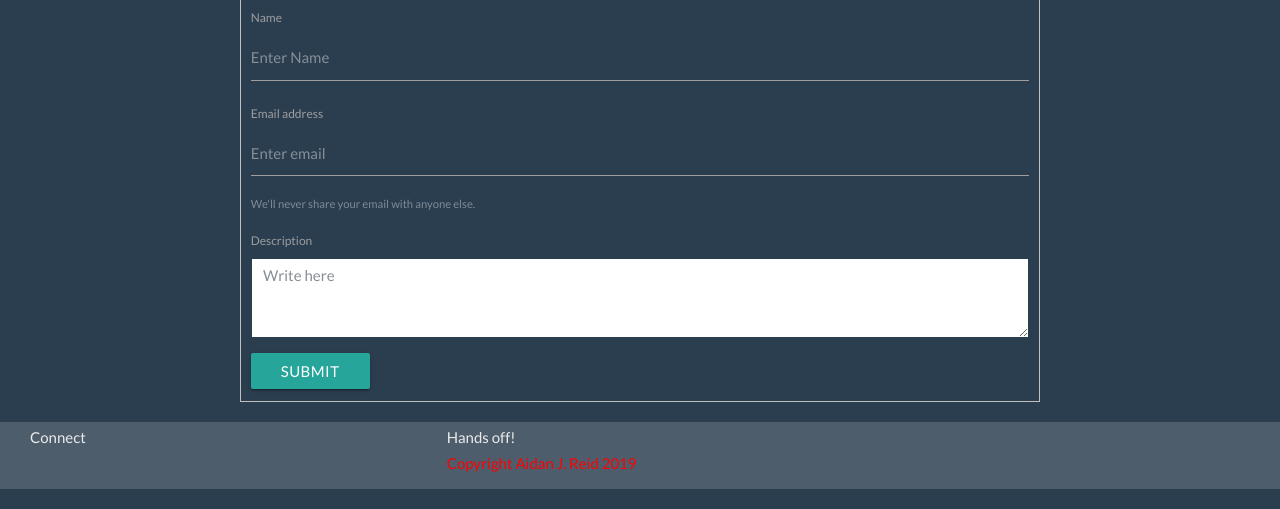
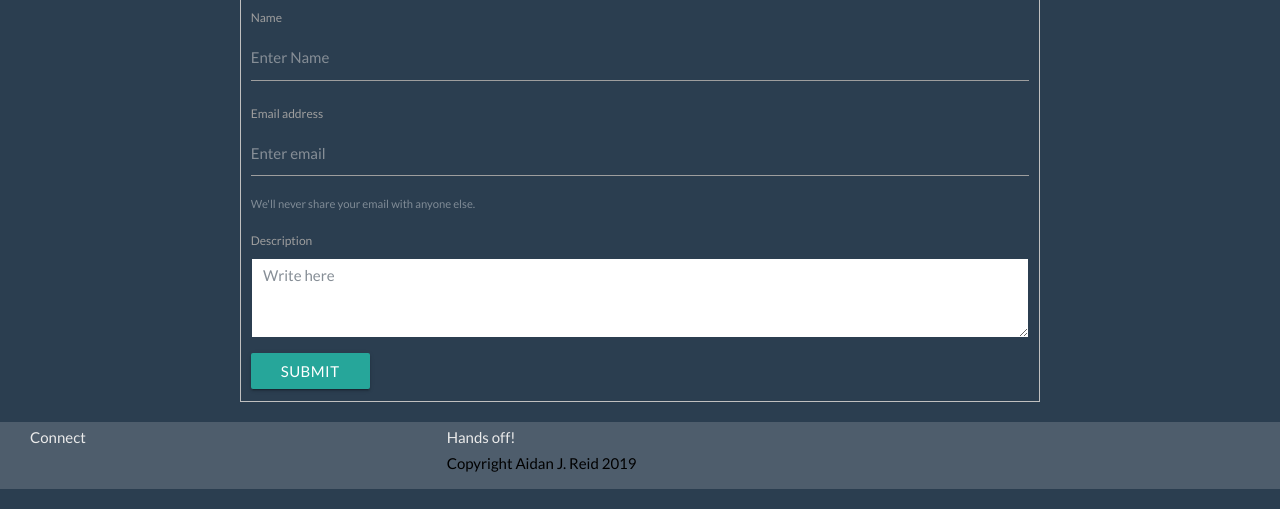
Before and after one commit to AidanJReid/Forex-Comix, a Flask app: page /contact in a window 1280 px wide. Shown: the part 476-985 px from the top of the page. Run offline with Flask 2, Linux system fonts and the light colour scheme; some libraries are stand-ins or nearby versions.

Commit message:
style updated black text

```diff
--- a/static/css/style.css
+++ b/static/css/style.css
@@ -1,7 +1,7 @@
 /* Home Page */
 
 p {
-  color: red;
+  color: black;
 }
 
 /*Cards*/
```
Also changed, not shown: .c9/metadata/environment/static/css/style.css (+1 -1 lines).
